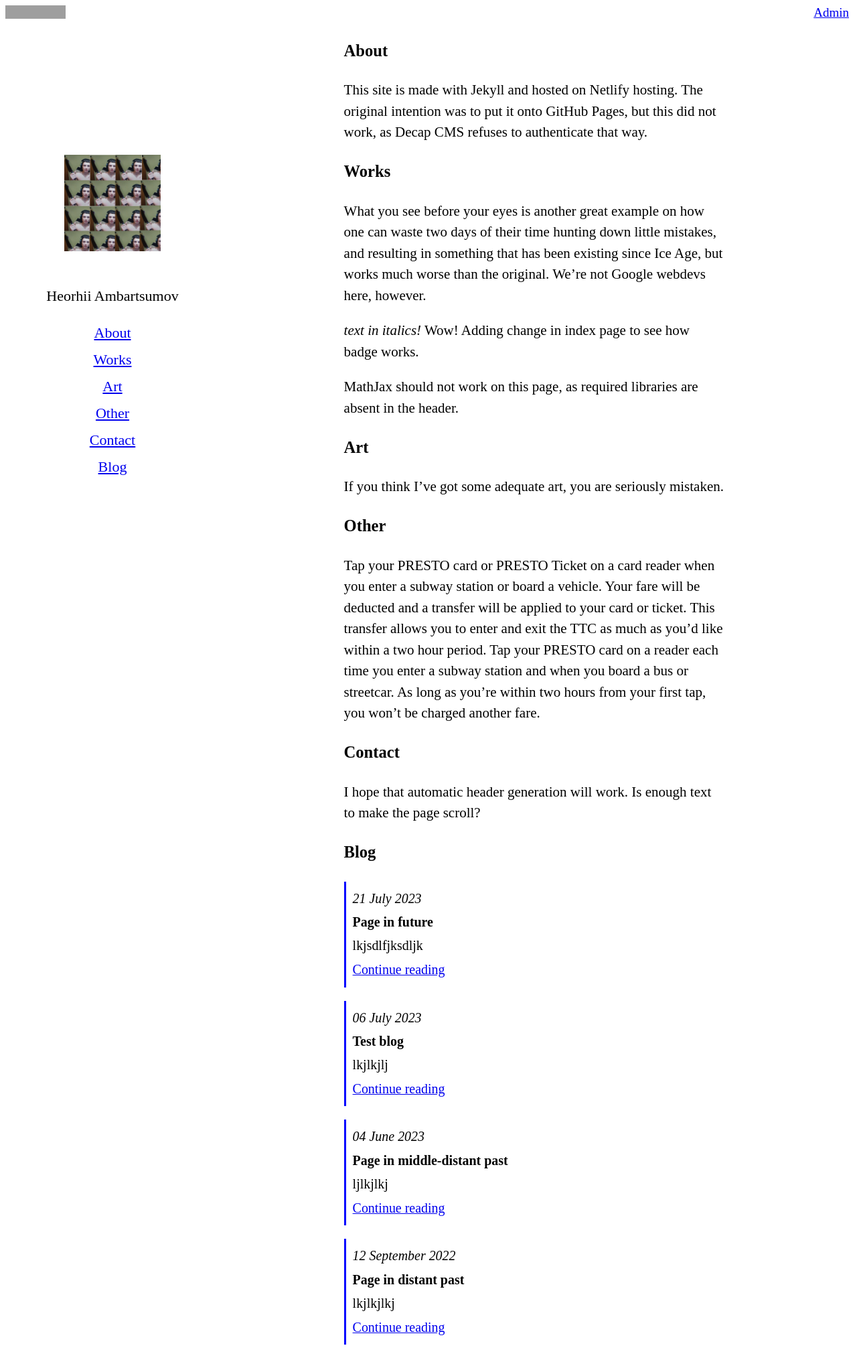
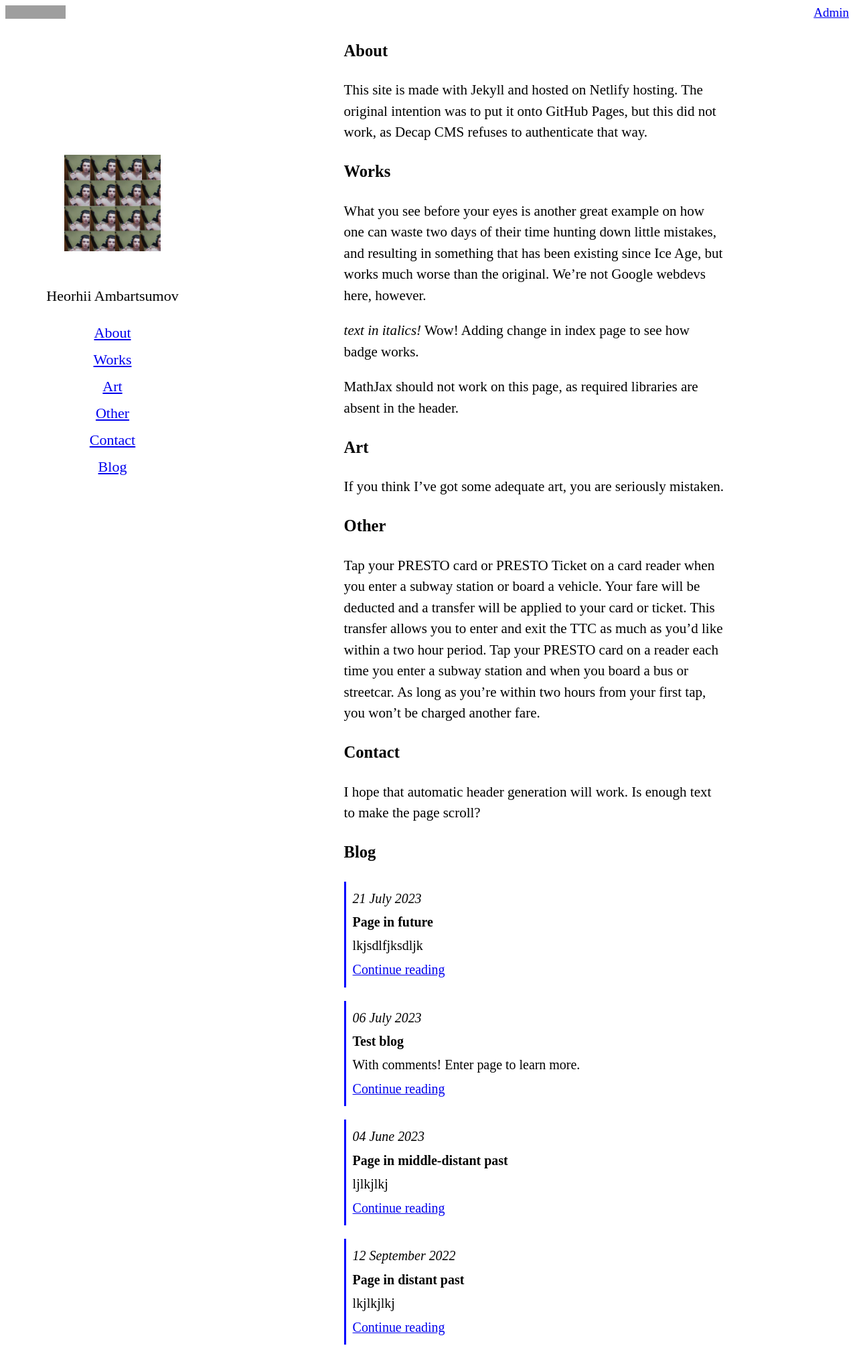
Before and after one commit to hambartsumov/hambartsumov.github.io, a Jekyll site: the page built from index.md, in a window 1280 px wide. Shown: the whole page at 67% size. Built offline with Jekyll 4.4.1, drawn with Linux system fonts in a browser that asks for light colours; grey boxes are pictures that could not be loaded.

Commit message:
Update Blog “2023-07-07-test-blog”

```diff
--- a/_posts/2023-07-07-test-blog.md
+++ b/_posts/2023-07-07-test-blog.md
@@ -3,4 +3,4 @@ layout: post
 title: Test blog
 date: July 6, 2023
 ---
-lkjlkjlj
+With comments! Enter page to learn more.
```
